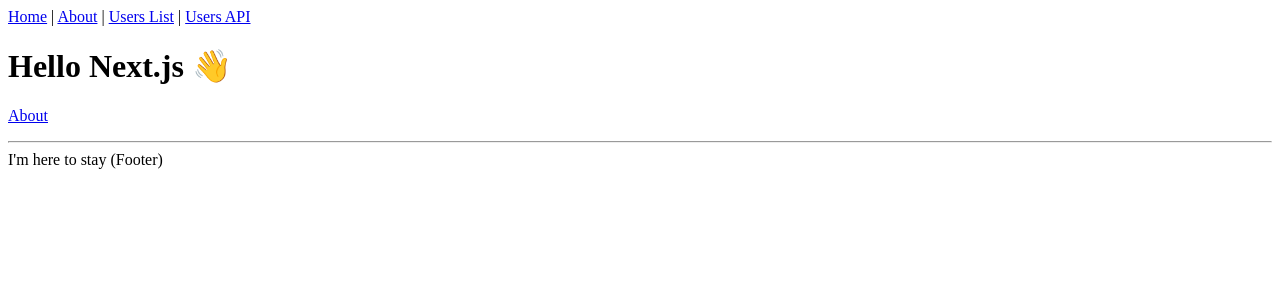
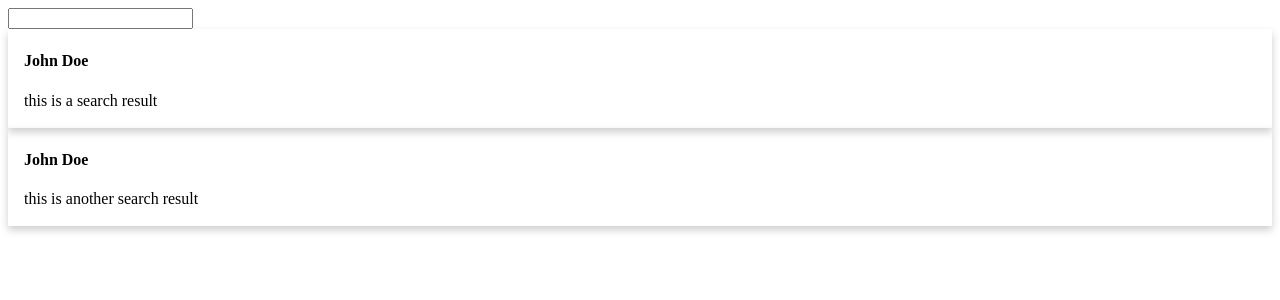
Before and after one commit to ketan0/garden, a Next.js app: page / in a window 1280 px wide. Shown: the top 300 px of the page. Built offline with nearby package versions, Linux system fonts and the light colour scheme.

Commit message:
barebones search + results

```diff
--- a/package.json
+++ b/package.json
@@ -8,6 +8,9 @@
     "type-check": "tsc"
   },
   "dependencies": {
+    "@types/express": "^4.17.9",
+    "axios": "^0.21.0",
+    "express": "^4.17.1",
     "next": "latest",
     "react": "^16.12.0",
     "react-dom": "^16.12.0"
--- /dev/null
+++ b/pages/_app.tsx
@@ -0,0 +1,6 @@
+import '../styles/styles.css'
+
+// This default export is required in a new `pages/_app.js` file.
+export default function MyApp({ Component, pageProps }) {
+  return <Component {...pageProps} />
+}
--- /dev/null
+++ b/pages/api/search.ts
@@ -0,0 +1,16 @@
+import { NextApiRequest, NextApiResponse } from 'next'
+import { sampleSearchData } from '../../utils/sample-search-data'
+
+const handler = (req: NextApiRequest, res: NextApiResponse) => {
+  try {
+    if (!Array.isArray(sampleSearchData)) {
+      throw new Error('Cannot find user data')
+    }
+    const query = req.query.query as string
+    res.status(200).json(sampleSearchData.filter(item => item.includes(query)))
+  } catch (err) {
+    res.status(500).json({ statusCode: 500, message: err.message })
+  }
+}
+
+export default handler
--- a/pages/index.tsx
+++ b/pages/index.tsx
@@ -1,15 +1,39 @@
 import Link from 'next/link'
 import Layout from '../components/Layout'
+import axios from 'axios'
+import { useState, useEffect } from 'react';
 
-const IndexPage = () => (
-  <Layout title="Home | Next.js + TypeScript Example">
-    <h1>Hello Next.js 👋</h1>
-    <p>
-      <Link href="/about">
-        <a>About</a>
-      </Link>
-    </p>
-  </Layout>
-)
+function IndexPage () {
+    const [query, setQuery] = useState("")
+    const [searchResults, setSearchResults] = useState()
+    useEffect(() => {
+        const getResults = async () => {
+            const results = await axios.get('/api/search', {
+                params: { query }
+            })
+            console.log(JSON.stringify(results))
+            setSearchResults(results.data)
+        }
+        getResults()
+    }, [query])
+
+    const handleQueryChange = (event) => {
+        setQuery(event.target.value)
+    }
+
+    return (
+        <div>
+        <input type="text" value={query} onChange={handleQueryChange} />
+        {searchResults && searchResults.map(result => (
+            <div className="card" key={result}>
+                <div className="container">
+                    <h4><b>John Doe</b></h4>
+                    <p>{result}</p>
+                </div>
+            </div>
+        ))}
+        </div>
+    )
+}
 
 export default IndexPage
--- /dev/null
+++ b/styles/styles.css
@@ -0,0 +1,15 @@
+.card {
+  /* Add shadows to create the "card" effect */
+  box-shadow: 0 4px 8px 0 rgba(0,0,0,0.2);
+  transition: 0.3s;
+}
+
+/* On mouse-over, add a deeper shadow */
+.card:hover {
+  box-shadow: 0 8px 16px 0 rgba(0,0,0,0.2);
+}
+
+/* Add some padding inside the card container */
+.container {
+  padding: 2px 16px;
+}
--- /dev/null
+++ b/utils/sample-search-data.ts
@@ -0,0 +1,5 @@
+/** Dummy user data. */
+export const sampleSearchData = [
+  "this is a search result",
+  "this is another search result"
+]
```
Also changed, not shown: pages/about.tsx (deleted, +0 -16 lines), tsfmt.json (added, +7 -0 lines), 2 other files (tests, documents, lock files or other folders).
